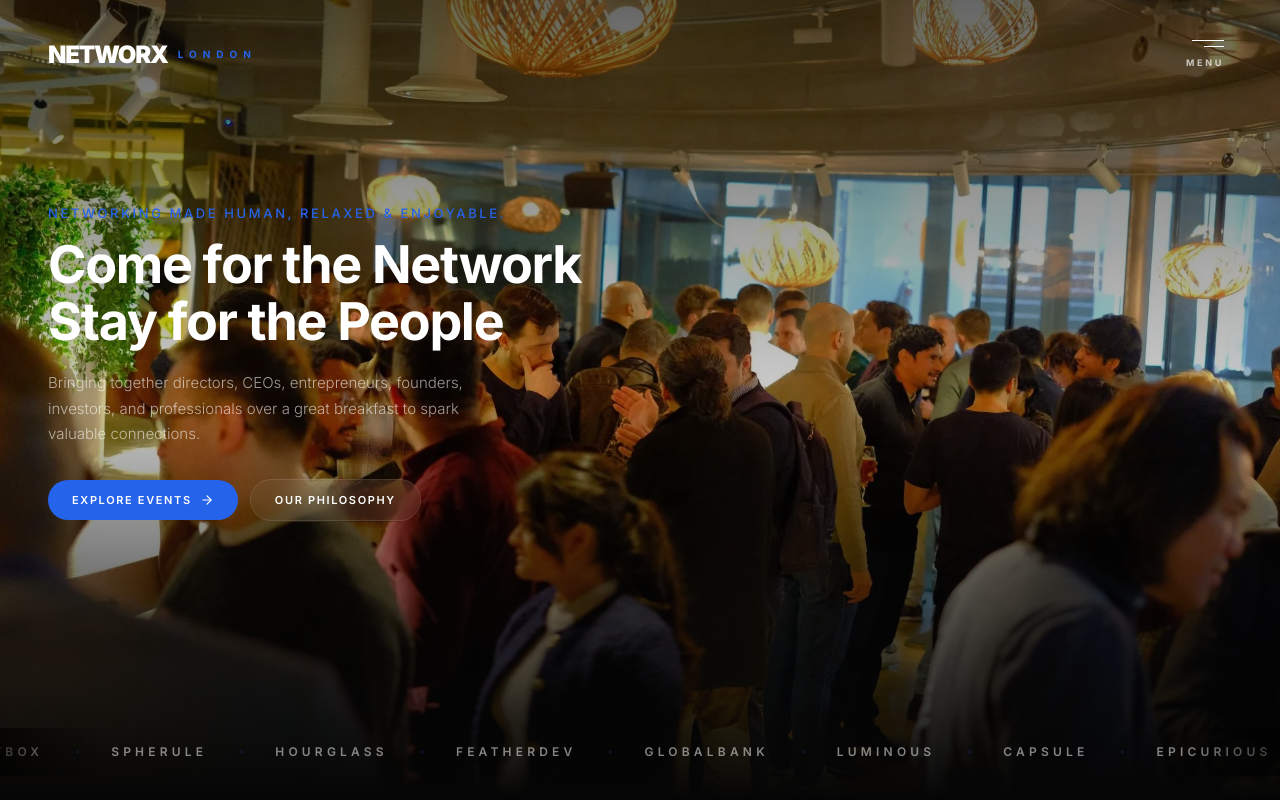
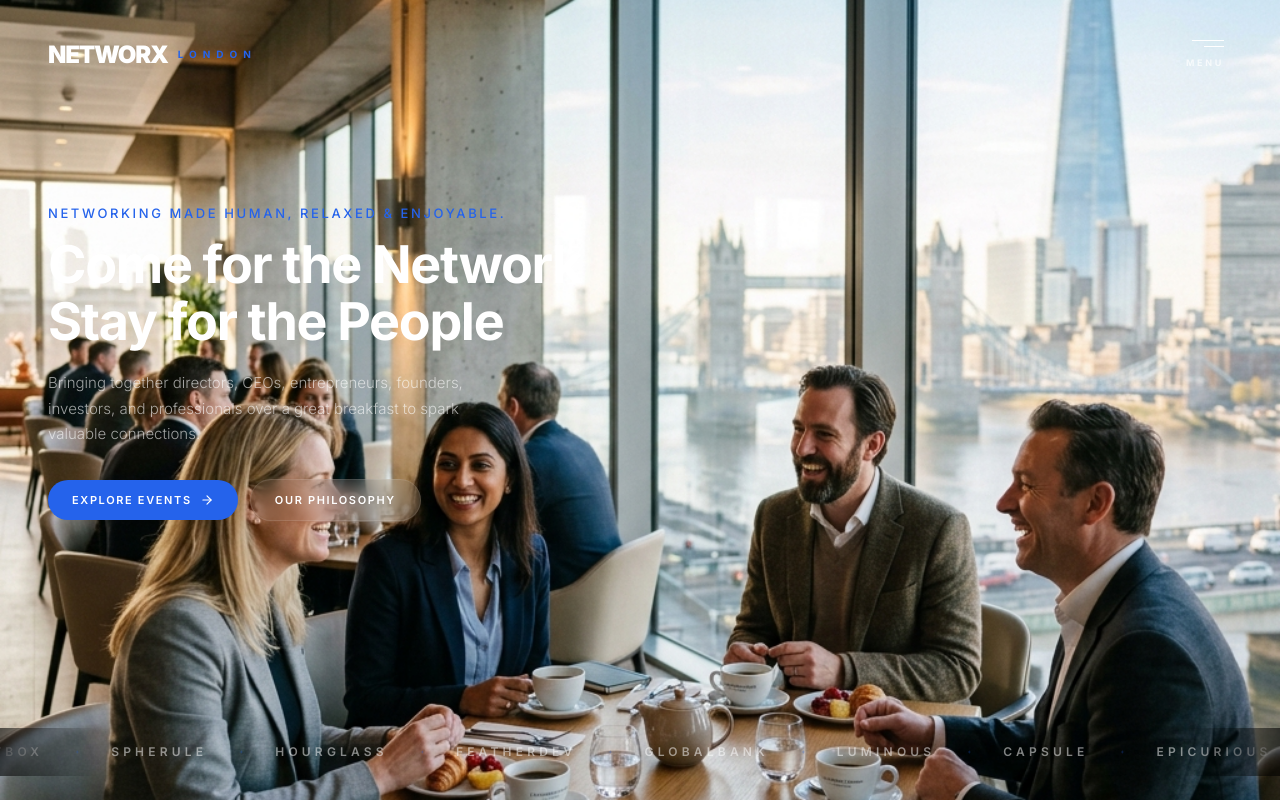
Before and after one commit to Aasirwahab/networking-event-website, a Next.js app: page / in a window 1280 px wide. Shown: the top 800 px of the page. Built offline with nearby package versions, Linux system fonts and the light colour scheme.

Commit message:
feat: implement hero section with GSAP intro sequence, video stories carousel, and supporting UI components

```diff
--- a/src/app/globals.css
+++ b/src/app/globals.css
@@ -64,9 +64,13 @@ html.lenis body {
 
 @layer utilities {
   .text-balance {
-    text-wrap: balance;
-    /* Fallback for older browsers */
     word-wrap: break-word;
+    overflow-wrap: break-word;
+  }
+  @supports (text-wrap: balance) {
+    .text-balance {
+      text-wrap: balance;
+    }
   }
   .clip-parallax {
     clip-path: inset(0);
@@ -115,8 +119,13 @@ select option {
 /* Hide scrollbar utility */
 .hide-scrollbar,
 .no-scrollbar {
-  scrollbar-width: none;
   -ms-overflow-style: none;
+}
+@supports (scrollbar-width: none) {
+  .hide-scrollbar,
+  .no-scrollbar {
+    scrollbar-width: none;
+  }
 }
 
 .hide-scrollbar::-webkit-scrollbar,
@@ -259,3 +268,32 @@ select option {
     margin-bottom: 0;
   }
 }
+
+/* ── Utility classes (replace inline styles) ── */
+
+.ease-custom-out {
+  transition-timing-function: cubic-bezier(0.16, 1, 0.3, 1);
+}
+.w-max-content {
+  width: max-content;
+}
+.aspect-9-16 {
+  aspect-ratio: 9 / 16;
+}
+.h-stories {
+  height: 680px;
+}
+.w-card-fan {
+  width: min(340px, 80vw);
+}
+.intro-img-hidden {
+  clip-path: inset(0% 0% 100% 0%);
+}
+.intro-radial-overlay {
+  background: radial-gradient(
+    ellipse 100% 88% at 50% 42%,
+    transparent 22%,
+    rgba(0, 0, 0, 0.6) 58%,
+    rgba(0, 0, 0, 0.82) 100%
+  );
+}
--- a/src/components/InfiniteMarquee.tsx
+++ b/src/components/InfiniteMarquee.tsx
@@ -57,8 +57,7 @@ export function InfiniteMarquee() {
 
       <div
         ref={trackRef}
-        className="flex items-center gap-8"
-        style={{ width: 'max-content' }}
+        className="flex items-center gap-8 w-max-content"
       >
         <div className="flex items-center gap-8 shrink-0">{items}</div>
         <div className="flex items-center gap-8 shrink-0" aria-hidden="true">{items}</div>
--- /dev/null
+++ b/src/components/Intro.tsx
@@ -0,0 +1,91 @@
+"use client";
+
+import React, { useEffect, useRef } from "react";
+import gsap from "gsap";
+
+export const IMAGES = [
+  "/images/gallery-6.png",
+  "/images/gallery-2.png",
+  "/images/networx_story_mayfair.png",
+  "/images/networx_story_shard.png",
+  "/images/networx_hero_breakfast.png",
+];
+
+export const INTRO_END_DELAY_SEC =
+  0.35 + (IMAGES.length - 1) * 0.25 + 1 + 1;
+
+/** Static z-index classes — Tailwind JIT can detect these at build time */
+const Z_INDEX_CLASSES = ['z-0', 'z-10', 'z-20', 'z-30', 'z-40'] as const;
+
+const Intro = () => {
+  const refs = useRef<(HTMLImageElement | null)[]>([]);
+  const containerRef = useRef<HTMLDivElement>(null);
+  const radialRef = useRef<HTMLDivElement>(null);
+
+  useEffect(() => {
+    const imgs = refs.current.filter(Boolean);
+    if (!imgs.length) return;
+
+    const timeline = gsap.timeline();
+
+    timeline.to(imgs, {
+      clipPath: "inset(0% 0% 0% 0%)",
+      duration: 1,
+      delay: 0.35,
+      stagger: { each: 0.25, ease: "power1.out" },
+    });
+
+    timeline.to(containerRef.current, {
+      width: "100%",
+      height: "100dvh",
+      maxWidth: "none",
+      aspectRatio: "unset",
+      margin: 0,
+      duration: 1,
+      ease: "power3.inOut",
+    });
+
+    timeline.to(
+      radialRef.current,
+      {
+        opacity: 1,
+        duration: 0.85,
+        ease: "power2.out",
+      },
+      ">"
+    );
+
+    return () => {
+      timeline.kill();
+    };
+  }, []);
+
+  return (
+    <div className="absolute inset-0 flex items-center justify-center">
+      <div
+        ref={containerRef}
+        className="relative aspect-video w-[min(88vw,28rem)] overflow-hidden md:w-[42vw]"
+      >
+        {IMAGES.map((src, i) => (
+          <img
+            key={src}
+            ref={(el) => {
+              refs.current[i] = el;
+            }}
+            src={src}
+            alt=""
+            className={`absolute inset-0 size-full object-cover intro-img-hidden ${Z_INDEX_CLASSES[i] ?? 'z-auto'}`}
+          />
+        ))}
+        {/* No custom gradients, exactly matching Next-Timeline-main */}
+        <div
+          ref={radialRef}
+          className="pointer-events-none absolute inset-0 z-10 opacity-0 intro-radial-overlay"
+          aria-hidden="true"
+        />
+      </div>
+    </div>
+  );
+};
+
+export default Intro;
--- /dev/null
+++ b/src/components/IntroText.tsx
@@ -0,0 +1,64 @@
+"use client";
+
+import React, { useEffect, useRef } from "react";
+import gsap from "gsap";
+import SplitType from "split-type";
+
+interface IntroTextProps {
+  text: string;
+  delay?: number;
+  onAnimationComplete?: () => void;
+  className?: string;
+}
+
+const IntroText: React.FC<IntroTextProps> = ({
+  text,
+  delay = 0,
+  onAnimationComplete,
+  className = ""
+}) => {
+  const textRef = useRef<HTMLHeadingElement>(null);
+
+  useEffect(() => {
+    if (!textRef.current) return;
+
+    // Split the text into lines/words
+    const split = new SplitType(textRef.current, { types: "lines,words" });
+
+    // Initial state: hide the words below their line container (overflow hidden)
+    gsap.set(split.words, { y: "110%", opacity: 0 });
+    gsap.set(textRef.current, { opacity: 1 });
+
+    const tl = gsap.timeline({
+      delay,
+      onComplete: () => {
+        if (onAnimationComplete) onAnimationComplete();
+      },
+    });
+
+    tl.to(split.words, {
+      y: "0%",
+      opacity: 1,
+      duration: 1.2,
+      stagger: 0.1,
+      ease: "expo.out",
+    });
+
+    return () => {
+      split.revert();
+    };
+  }, [text, delay, onAnimationComplete]);
+
+  return (
+    <div className={`overflow-hidden ${className}`}>
+      <h2
+        ref={textRef}
+        className="text-[clamp(1.5rem,5vw,3rem)] font-bold text-white opacity-0 text-center"
+      >
+        {text}
+      </h2>
+    </div>
+  );
+};
+
+export default IntroText;
--- a/src/sections/ContactForm.tsx
+++ b/src/sections/ContactForm.tsx
@@ -125,7 +125,7 @@ export function ContactForm() {
                   id="firstName"
                   type="text"
                   placeholder="Alexander"
-                  aria-invalid={!!errors.firstName}
+                  {...{ 'aria-invalid': errors.firstName ? 'true' : 'false' }}
                   aria-describedby={errors.firstName ? 'firstName-error' : undefined}
                   className={inputClasses('firstName')}
                   {...register('firstName')}
@@ -140,7 +140,7 @@ export function ContactForm() {
                   id="lastName"
                   type="text"
                   placeholder="Sterling"
-                  aria-invalid={!!errors.lastName}
+                  {...{ 'aria-invalid': errors.lastName ? 'true' : 'false' }}
                   aria-describedby={errors.lastName ? 'lastName-error' : undefined}
                   className={inputClasses('lastName')}
                   {...register('lastName')}
@@ -157,7 +157,7 @@ export function ContactForm() {
                 id="email"
                 type="email"
                 placeholder="alex@example.com"
-                aria-invalid={!!errors.email}
+                {...{ 'aria-invalid': errors.email ? 'true' : 'false' }}
                 aria-describedby={errors.email ? 'email-error' : undefined}
                 className={inputClasses('email')}
                 {...register('email')}
@@ -171,7 +171,7 @@ export function ContactForm() {
               <label htmlFor="interest" className="text-[10px] font-black uppercase tracking-widest text-white/20 ml-2">Interest</label>
               <select
                 id="interest"
-                aria-invalid={!!errors.interest}
+                {...{ 'aria-invalid': errors.interest ? 'true' : 'false' }}
                 aria-describedby={errors.interest ? 'interest-error' : undefined}
                 className={`${inputClasses('interest')} ${!errors.interest ? 'text-white/50' : ''} appearance-none`}
                 {...register('interest')}
@@ -193,7 +193,7 @@ export function ContactForm() {
                 id="message"
                 rows={4}
                 placeholder="Tell us about yourself..."
-                aria-invalid={!!errors.message}
+                {...{ 'aria-invalid': errors.message ? 'true' : 'false' }}
                 aria-describedby={errors.message ? 'message-error' : undefined}
                 className={`${inputClasses('message')} resize-none`}
                 {...register('message')}
--- a/src/sections/HeroSection.tsx
+++ b/src/sections/HeroSection.tsx
@@ -1,10 +1,10 @@
 'use client';
 
-import Image from 'next/image';
 import { motion } from 'framer-motion';
 import { ArrowRight } from 'lucide-react';
 import { InfiniteMarquee } from '@/components/InfiniteMarquee';
 import { usePageTransition } from '@/components/TransitionProvider';
+import Intro, { INTRO_END_DELAY_SEC } from '@/components/Intro';
 
 const containerVariants = {
   hidden: { opacity: 0 },
@@ -12,7 +12,7 @@ const containerVariants = {
     opacity: 1,
     transition: {
       staggerChildren: 0.1,
-      delayChildren: 0.2,
+      delayChildren: INTRO_END_DELAY_SEC,
     },
   },
 };
@@ -34,18 +34,9 @@ export function HeroSection() {
 
   return (
     <section className="relative h-[100dvh] flex flex-col overflow-hidden">
-      {/* Background Image */}
-      <div className="absolute inset-0">
-        <Image
-          src="/images/toWEBP/1772655970617.webp"
-          alt="Premium London Networking Breakfast"
-          fill
-          priority
-          className="object-cover object-center scale-[1.05]"
-          sizes="100vw"
-        />
-        {/* Dark Cinematic Overlay */}
-        <div className="absolute inset-0 bg-gradient-to-b from-black/60 via-black/20 to-[#050505]" />
+      {/* Intro sequence acting as the background */}
+      <div className="absolute inset-0 z-0 pointer-events-none">
+        <Intro />
       </div>
 
       {/* Content */}
@@ -102,9 +93,15 @@ export function HeroSection() {
       </div>
 
       {/* Infinite Marquee Section at the bottom */}
-      <div className="relative z-20 pb-6">
-        <InfiniteMarquee />
-      </div>
+      <motion.div
+        variants={containerVariants}
+        initial="hidden"
+        animate="visible"
+      >
+        <motion.div variants={itemVariants} className="relative z-20 pb-6">
+          <InfiniteMarquee />
+        </motion.div>
+      </motion.div>
 
     </section>
   );
--- a/src/sections/NetworxStories.tsx
+++ b/src/sections/NetworxStories.tsx
@@ -36,8 +36,7 @@ function VideoCard({ story, isActive, showDragHint }: VideoCardProps) {
 
   return (
     <div
-      className="relative w-full rounded-[24px] overflow-hidden border border-white/10 bg-black"
-      style={{ aspectRatio: '9/16' }}
+      className="relative w-full rounded-[24px] overflow-hidden border border-white/10 bg-black aspect-9-16"
       onClick={togglePlay}
     >
       {/* Video */}
@@ -200,8 +199,7 @@ export function NetworxStories() {
 
         {/* Fan Card Stack */}
         <div
-          className="relative w-full flex items-center justify-center"
-          style={{ height: '680px' }}
+          className="relative w-full flex items-center justify-center h-stories"
           onMouseEnter={() => setIsHovering(true)}
           onMouseLeave={() => setIsHovering(false)}
         >
@@ -213,9 +211,8 @@ export function NetworxStories() {
             return (
               <motion.div
                 key={story.id}
-                className="absolute cursor-grab active:cursor-grabbing"
+                className="absolute cursor-grab active:cursor-grabbing w-card-fan"
                 style={{
-                  width: 'min(340px, 80vw)',
                   zIndex,
                   ...(isActive ? { rotate: dragRotate } : {}),
                 }}
```
Also changed, not shown: src/components/Navbar.tsx (+12 -7 lines).
